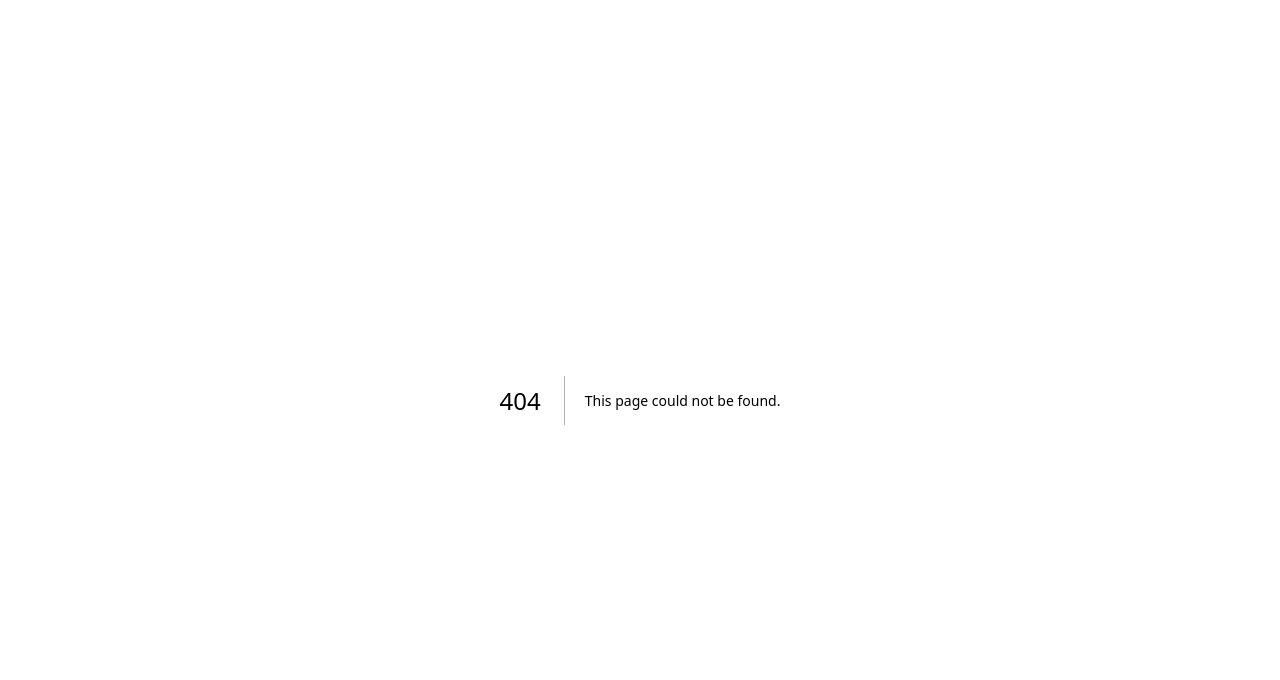
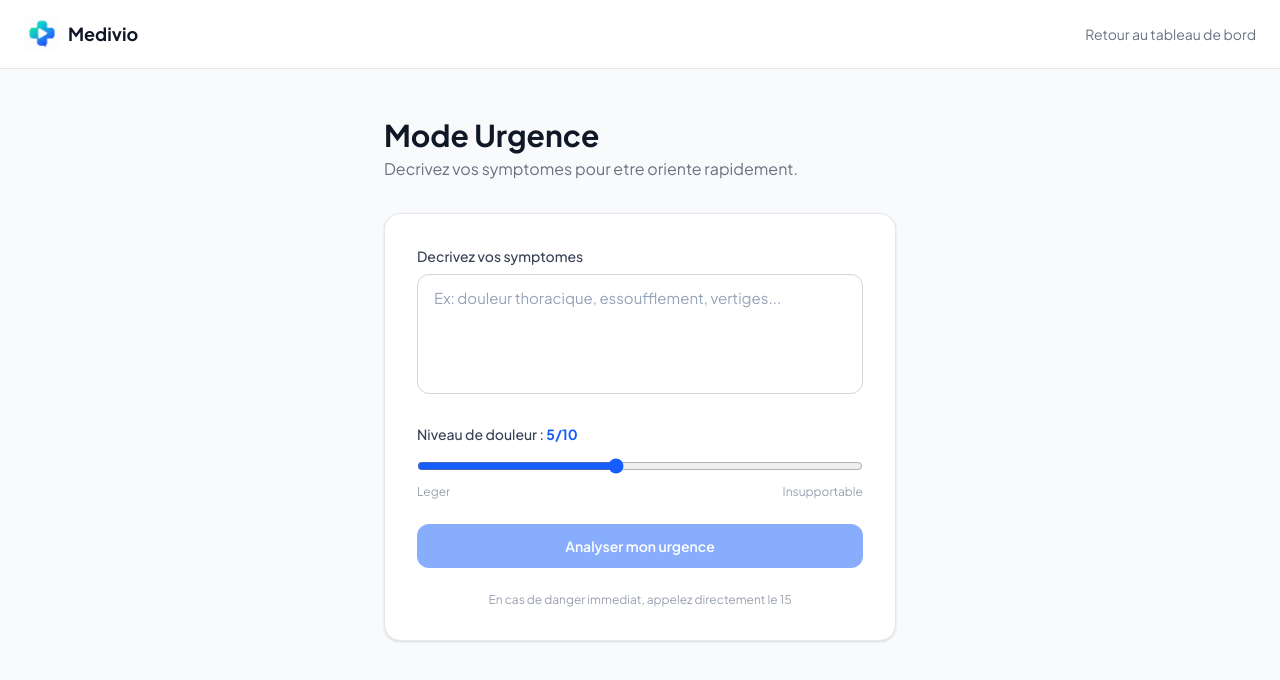
Before and after one commit to All185/medivio-frontend, a Next.js app: page /emergency in a window 1280 px wide. Before the commit this address had no page. Shown: the top 680 px of the page. Built offline with nearby package versions, Linux system fonts and the light colour scheme.

Commit message:
Rang 6 - Mode urgence : page patient

```diff
--- /dev/null
+++ b/app/emergency/page.tsx
@@ -0,0 +1,96 @@
+'use client';
+import { useState } from 'react';
+import Image from 'next/image';
+import Link from 'next/link';
+
+type Level = 'critical' | 'urgent' | 'standard' | null;
+
+interface Result {
+  level: Level;
+  recommendation: string;
+  call_samu: boolean;
+}
+
+export default function EmergencyPage() {
+  const [symptoms, setSymptoms] = useState('');
+  const [pain, setPain] = useState(5);
+  const [result, setResult] = useState<Result | null>(null);
+  const [loading, setLoading] = useState(false);
+
+  const levelConfig = {
+    critical: { color: 'bg-red-600', label: 'CRITIQUE', border: 'border-red-600' },
+    urgent: { color: 'bg-orange-500', label: 'URGENT', border: 'border-orange-500' },
+    standard: { color: 'bg-green-500', label: 'STANDARD', border: 'border-green-500' },
+  };
+
+  async function handleSubmit() {
+    if (!symptoms.trim()) return;
+    setLoading(true);
+    try {
+      const res = await fetch('/api/emergency/analyze', {
+        method: 'POST',
+        headers: { 'Content-Type': 'application/json' },
+        body: JSON.stringify({ symptoms, pain_level: pain, patient_id: 'current-user-id' }),
+      });
+      const data = await res.json();
+      setResult(data);
+    } finally {
+      setLoading(false);
+    }
+  }
+
+  return (
+    <div className="min-h-screen bg-gray-50">
+      <header className="bg-white border-b border-gray-200 px-6 py-4 flex items-center justify-between">
+        <div className="flex items-center gap-2">
+          <Image src="/logo.png" alt="Medivio" width={36} height={36} />
+          <span className="font-bold text-gray-900 text-lg">Medivio</span>
+        </div>
+        <Link href="/dashboard" className="text-sm text-gray-500 hover:text-gray-700">Retour au tableau de bord</Link>
+      </header>
+      <div className="flex flex-col items-center px-4 py-12">
+        <div className="w-full max-w-lg">
+          <div className="mb-8">
+            <h1 className="text-3xl font-bold text-gray-900">Mode Urgence</h1>
+            <p className="text-gray-500 mt-1">Decrivez vos symptomes pour etre oriente rapidement.</p>
+          </div>
+          <div className="bg-white rounded-2xl border border-gray-200 p-8 shadow-sm">
+            {!result ? (
+              <div className="space-y-6">
+                <div>
+                  <label className="block text-sm font-medium text-gray-700 mb-2">Decrivez vos symptomes</label>
+                  <textarea className="w-full border border-gray-300 rounded-xl px-4 py-3 text-sm text-gray-900 placeholder-gray-400 focus:outline-none focus:ring-2 focus:ring-blue-500 resize-none min-h-[120px]" placeholder="Ex: douleur thoracique, essoufflement, vertiges..." value={symptoms} onChange={e => setSymptoms(e.target.value)} />
+                </div>
+                <div>
+                  <label className="block text-sm font-medium text-gray-700 mb-3">Niveau de douleur : <span className="font-bold text-blue-600">{pain}/10</span></label>
+                  <input type="range" min={1} max={10} value={pain} onChange={e => setPain(Number(e.target.value))} className="w-full accent-blue-600" />
+                  <div className="flex justify-between text-xs text-gray-400 mt-1">
+                    <span>Leger</span>
+                    <span>Insupportable</span>
+                  </div>
+                </div>
+                <button onClick={handleSubmit} disabled={loading || !symptoms.trim()} className="w-full bg-blue-600 hover:bg-blue-700 disabled:opacity-50 text-white font-semibold py-3 rounded-xl transition-colors text-sm">
+                  {loading ? 'Analyse en cours...' : 'Analyser mon urgence'}
+                </button>
+                <p className="text-xs text-center text-gray-400">En cas de danger immediat, appelez directement le 15</p>
+              </div>
+            ) : (
+              <div className="space-y-5">
+                {result.level && (
+                  <div className={`rounded-xl border-2 ${levelConfig[result.level].border} p-5 text-center`}>
+                    <div className={`inline-block px-4 py-1 rounded-full text-white text-sm font-bold mb-3 ${levelConfig[result.level].color}`}>{levelConfig[result.level].label}</div>
+                    <p className="text-gray-700 text-sm">{result.recommendation}</p>
+                  </div>
+                )}
+                {result.call_samu && (
+                  <button onClick={() => window.location.href = 'tel:15'} className="w-full bg-red-600 hover:bg-red-700 text-white py-4 rounded-xl font-bold text-lg transition-colors">Appeler le SAMU - 15</button>
+                )}
+                <button onClick={() => setResult(null)} className="w-full border border-gray-300 py-2 rounded-xl text-sm text-gray-600 hover:bg-gray-50 transition-colors">Nouvelle analyse</button>
+              </div>
+            )}
+          </div>
+        </div>
+      </div>
+    </div>
+  );
+}
--- a/next.config.ts
+++ b/next.config.ts
@@ -7,6 +7,7 @@ const nextConfig: NextConfig = {
         source: '/api/v1/:path*',
         destination: 'https://medivio-backend.onrender.com/api/v1/:path*',
       },
+      { source: '/api/emergency/:path*', destination: 'https://medivio-backend.onrender.com/emergency/:path*' },
     ]
   },
 }
```
